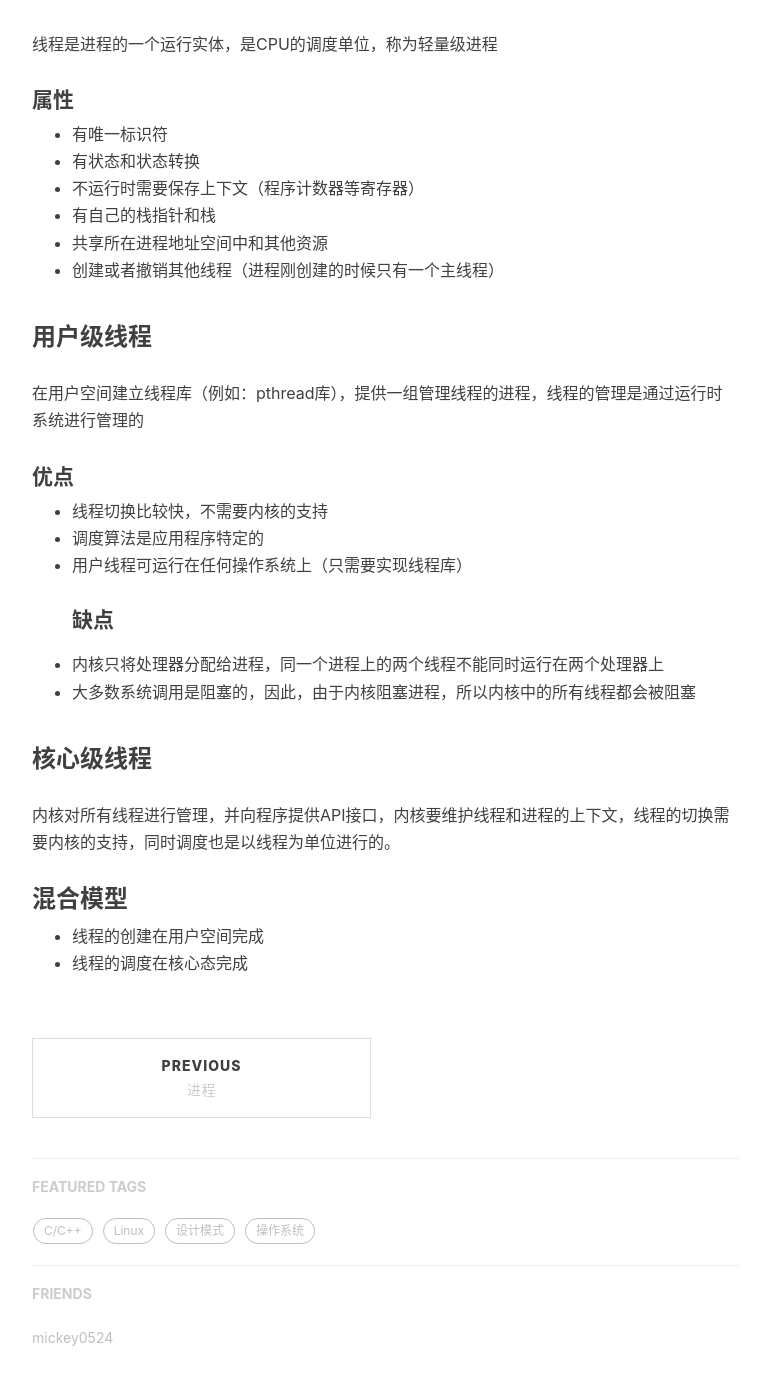
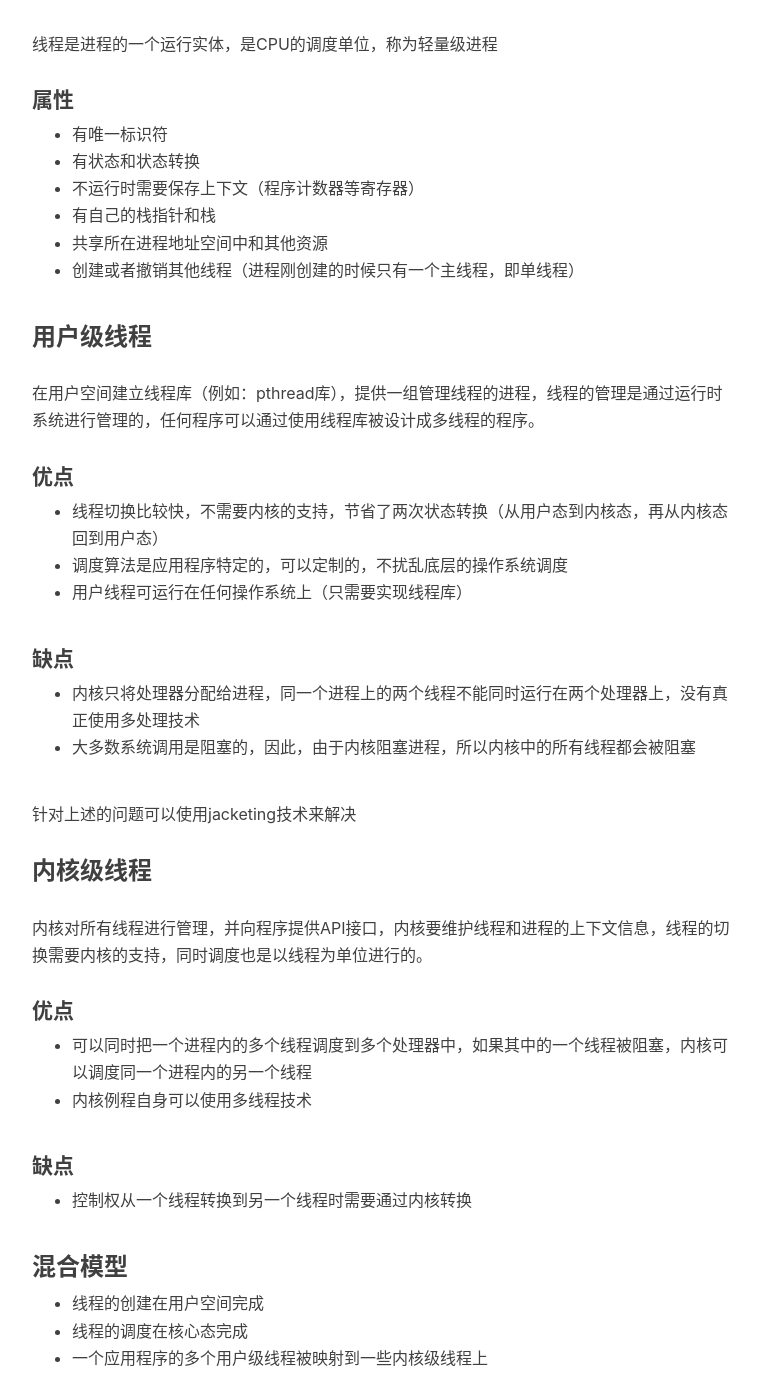
Before and after one commit to Stephan14/Stephan14.github.io, a Jekyll site: the page built from _posts/2018-06-11-operation-system-thread.markdown, in a window 1280 px wide and 1400 px high, scrolled down 1030 px. Shown: the whole window, without its empty margins (233-1003 px from the left). Built offline with Jekyll 4.4.1, drawn with Linux system fonts in a browser that asks for light colours; nearby versions of some CDN libraries; comment, search, counter and statistics services are not loaded; some of the changed text lies outside the part shown.

Commit message:
更新相关说明

```diff
--- a/_posts/2018-06-11-operation-system-thread.markdown
+++ b/_posts/2018-06-11-operation-system-thread.markdown
@@ -17,10 +17,10 @@ tags:
 #### 开销的考虑
 - 创建和撤销线程时间开销比较小
 - 两个线程切换花费的时间比较少
-- 线程之间的痛惜不需要内核介入
+- 线程之间的通信不需要内核介入
 
 #### 性能考虑
-多处理器可以提供性能
+多处理器可以提高性能
 
 ### 线程
 线程是进程的一个运行实体，是CPU的调度单位，称为轻量级进程
@@ -31,22 +31,35 @@ tags:
 - 不运行时需要保存上下文（程序计数器等寄存器）
 - 有自己的栈指针和栈
 - 共享所在进程地址空间中和其他资源
-- 创建或者撤销其他线程（进程刚创建的时候只有一个主线程）
+- 创建或者撤销其他线程（进程刚创建的时候只有一个主线程，即单线程）
 
 ### 用户级线程
-在用户空间建立线程库（例如：pthread库），提供一组管理线程的进程，线程的管理是通过运行时系统进行管理的
+在用户空间建立线程库（例如：pthread库），提供一组管理线程的进程，线程的管理是通过运行时系统进行管理的，任何程序可以通过使用线程库被设计成多线程的程序。
 
 #### 优点
-- 线程切换比较快，不需要内核的支持
-- 调度算法是应用程序特定的
+- 线程切换比较快，不需要内核的支持，节省了两次状态转换（从用户态到内核态，再从内核态回到用户态）
+- 调度算法是应用程序特定的，可以定制的，不扰乱底层的操作系统调度
 - 用户线程可运行在任何操作系统上（只需要实现线程库）
+
 #### 缺点
-- 内核只将处理器分配给进程，同一个进程上的两个线程不能同时运行在两个处理器上
+- 内核只将处理器分配给进程，同一个进程上的两个线程不能同时运行在两个处理器上，没有真正使用多处理技术
 - 大多数系统调用是阻塞的，因此，由于内核阻塞进程，所以内核中的所有线程都会被阻塞
 
-### 核心级线程
-内核对所有线程进行管理，并向程序提供API接口，内核要维护线程和进程的上下文，线程的切换需要内核的支持，同时调度也是以线程为单位进行的。
+针对上述的问题可以使用jacketing技术来解决
+
+### 内核级线程
+内核对所有线程进行管理，并向程序提供API接口，内核要维护线程和进程的上下文信息，线程的切换需要内核的支持，同时调度也是以线程为单位进行的。
+
+#### 优点
+- 可以同时把一个进程内的多个线程调度到多个处理器中，如果其中的一个线程被阻塞，内核可以调度同一个进程内的另一个线程
+- 内核例程自身可以使用多线程技术
+
+#### 缺点
+- 控制权从一个线程转换到另一个线程时需要通过内核转换
 
 ### 混合模型
 - 线程的创建在用户空间完成
 - 线程的调度在核心态完成
+- 一个应用程序的多个用户级线程被映射到一些内核级线程上
+
+Solaris就是采用这种模型，用户级线程和内核线程的比例为1：1
```
